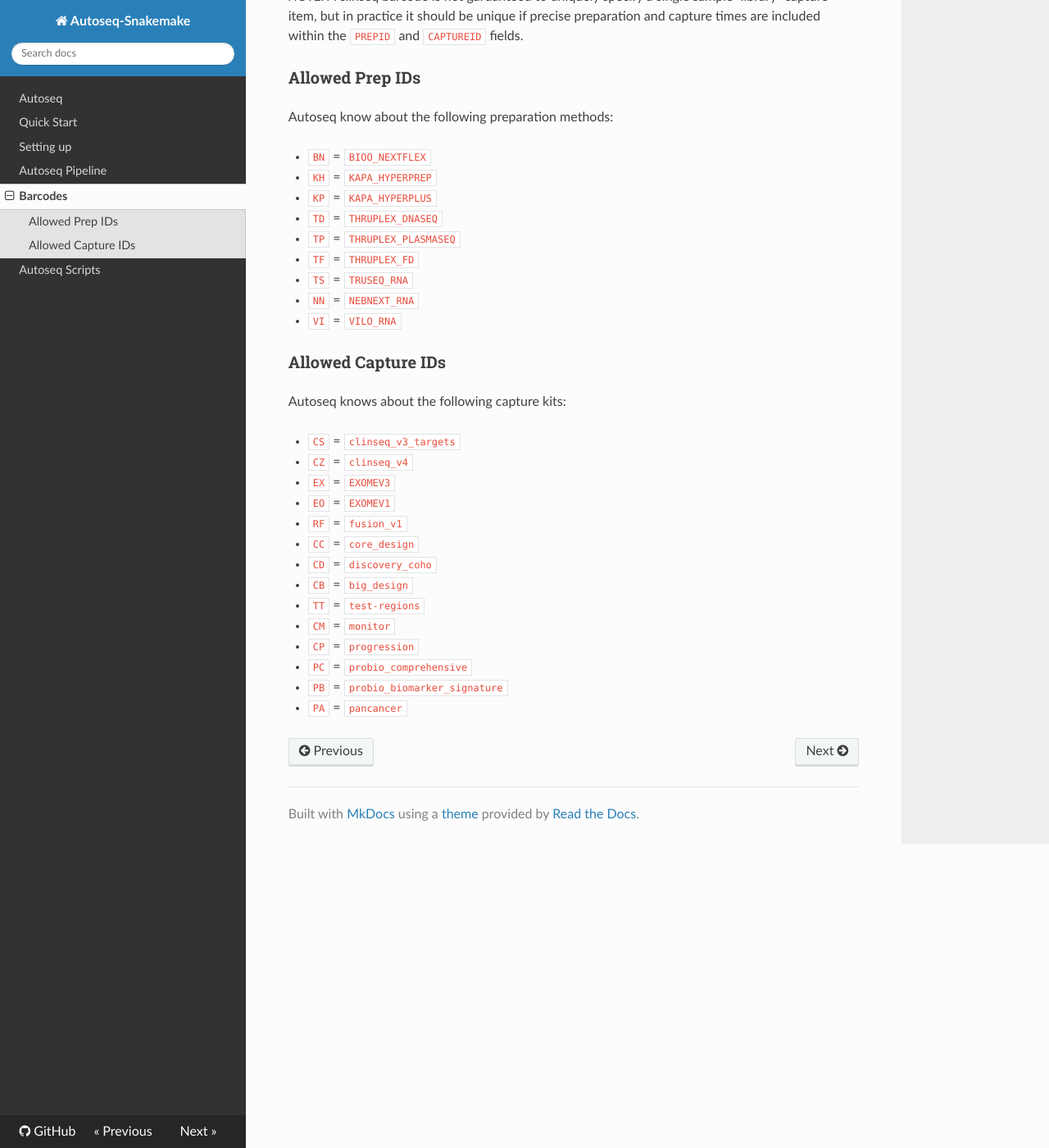
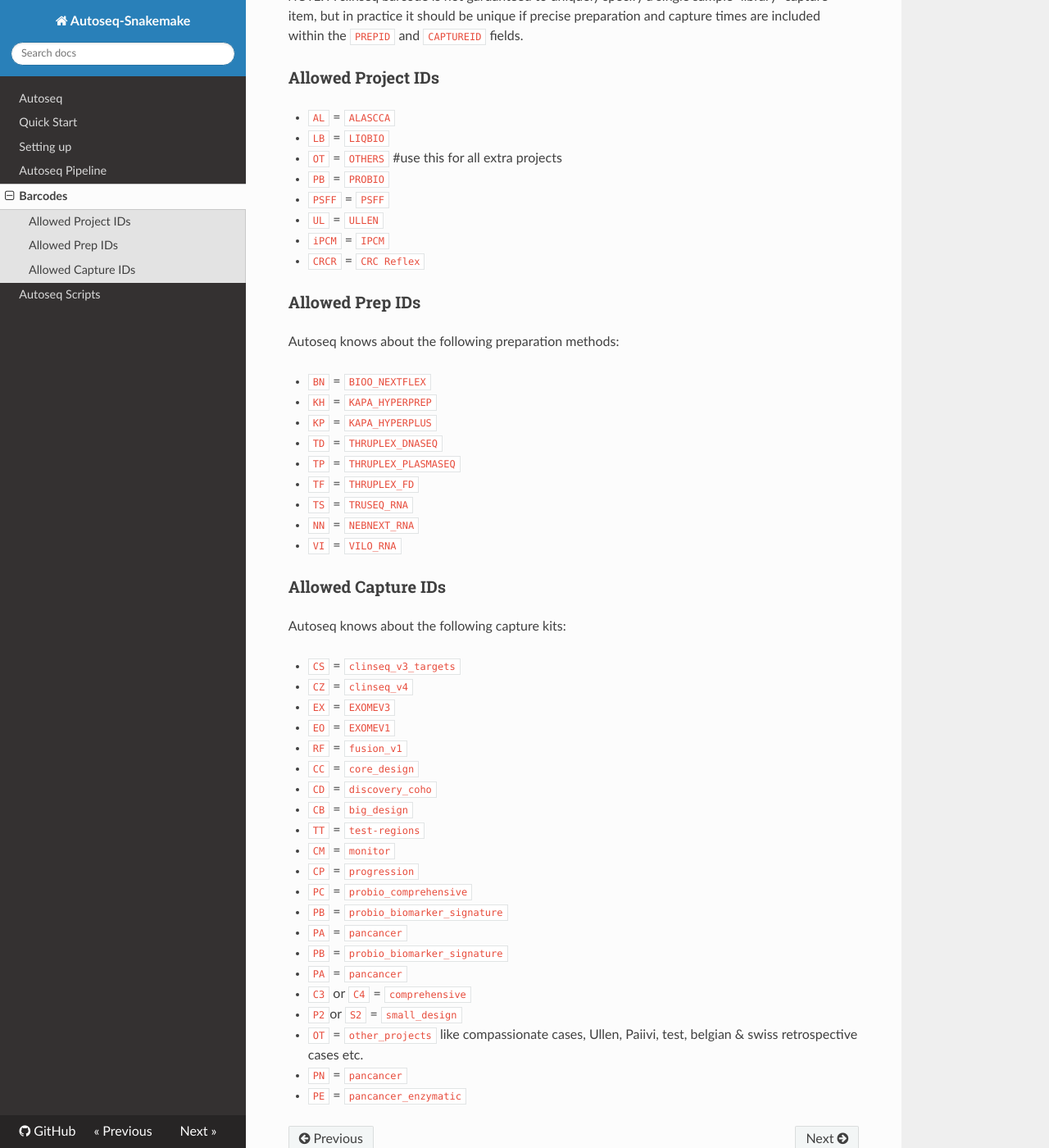
Before and after one commit to ClinSeq/autoseq-snakemake, an MkDocs documentation site: the page built from docs/barcodes.md, in a window 1280 px wide and 1400 px high, scrolled down 691 px. Shown: the whole window at 82% size. Built offline with MkDocs 1.6.1, drawn with Linux system fonts in a browser that asks for light colours; nearby versions of some CDN libraries.

Commit message:
Update barcodes.md
updated list of projects, design IDs

```diff
--- a/docs/barcodes.md
+++ b/docs/barcodes.md
@@ -13,9 +13,20 @@ Each sample+preparation+capture item should have a corresponding barcode with th
 
 *NOTE:* A clinseq barcode is not garuanteed to uniquely specify a single sample+library+capture item, but in practice it should be unique if precise preparation and capture times are included within the `PREPID` and `CAPTUREID` fields.
 
+### Allowed Project IDs
+
+* `AL` = `ALASCCA`
+* `LB` = `LIQBIO`
+* `OT` = `OTHERS` #use this for all extra projects
+* `PB` = `PROBIO`
+* `PSFF` = `PSFF`
+* `UL` = `ULLEN`
+* `iPCM` = `IPCM`
+* `CRCR` = `CRC Reflex`
+
 ### Allowed Prep IDs
 
-Autoseq know about the following preparation methods:
+Autoseq knows about the following preparation methods:
 
 * `BN` = `BIOO_NEXTFLEX`
 * `KH` = `KAPA_HYPERPREP`
@@ -45,3 +56,10 @@ Autoseq knows about the following capture kits:
 * `PC` = `probio_comprehensive`
 * `PB` = `probio_biomarker_signature`
 * `PA` = `pancancer`
+* `PB` = `probio_biomarker_signature`
+* `PA` = `pancancer`
+* `C3` or `C4` = `comprehensive`
+* `P2`or `S2` = `small_design`
+* `OT` = `other_projects` like compassionate cases, Ullen, Paiivi, test, belgian & swiss retrospective cases etc.
+* `PN` = `pancancer`
+* `PE` = `pancancer_enzymatic`
```
